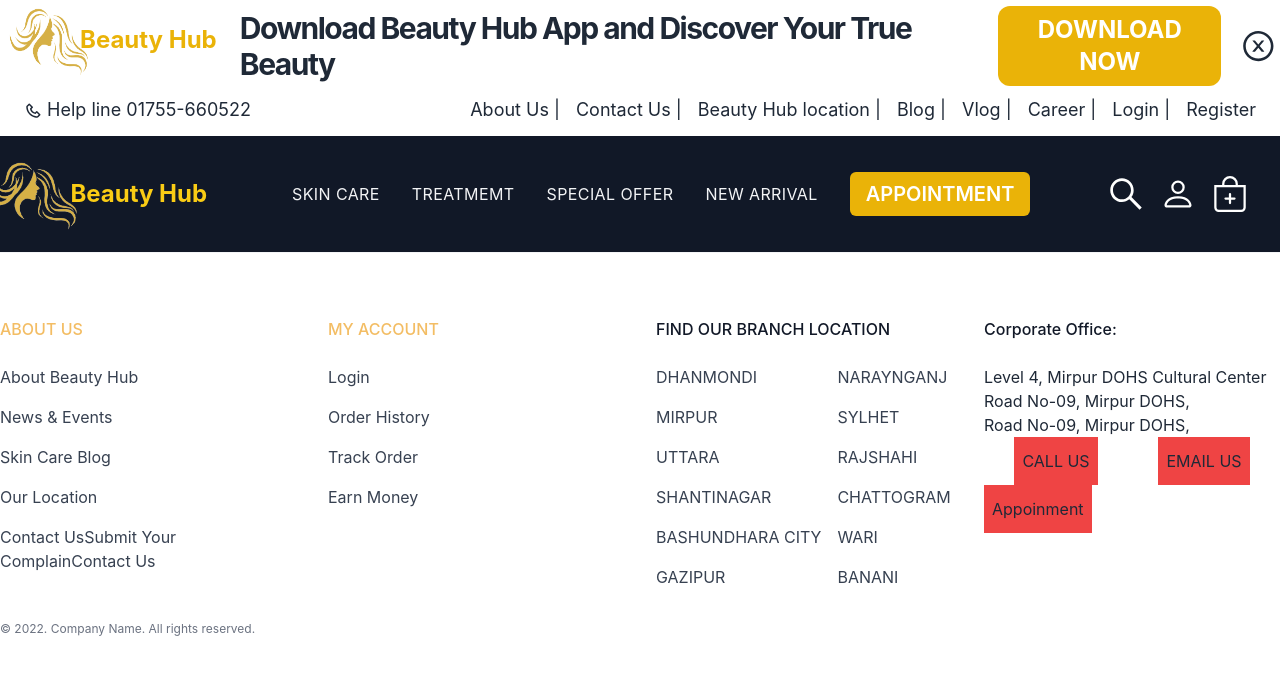
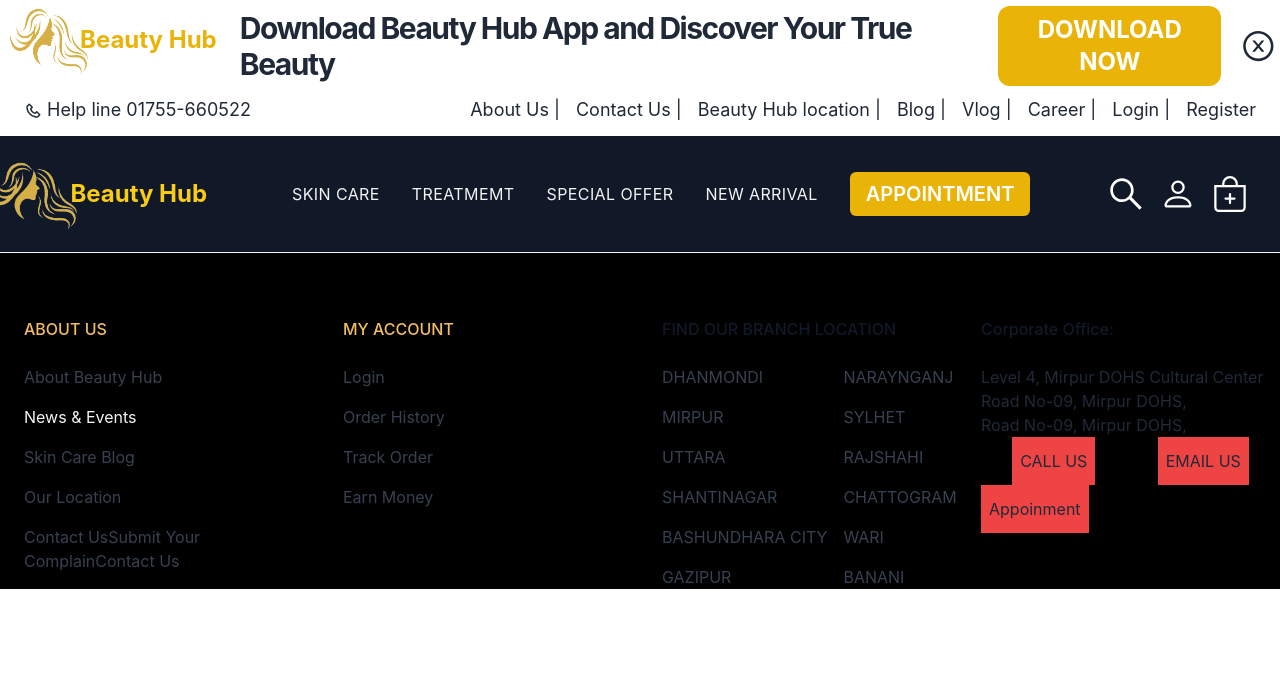
Before and after one commit to summenurfatema/beauty-hub, a React (Create React App) app: page / in a window 1280 px wide. Shown: the top 674 px of the page. Built offline with nearby package versions, Linux system fonts and the light colour scheme.

Commit message:
footer edited

```diff
--- a/src/pages/Footer/Footer.js
+++ b/src/pages/Footer/Footer.js
@@ -4,9 +4,9 @@
     return (
 
         <div
-            class="grid grid-cols-1 gap-8 pt-8 border-t border-gray-100 base:grid-cols-2 lg:grid-cols-4 lg:pt-16"
+            class="grid grid-cols-1 gap-5 pt-8 border-t border-gray-100 base:grid-cols-2 lg:grid-cols-4 lg:pt-16 bg-black pl-6"
         >
-            <div>
+            <div classNam=''>
                 <p class="font-medium text-brown">ABOUT US</p>
 
                 <nav aria-label="Footer Navigation - Services" class="mt-6">
@@ -18,7 +18,7 @@
                         </li>
 
                         <li>
-                            <a href=" " class="text-gray-700 transition hover:opacity-75">
+                            <a href=" " class="text-gray-100 transition hover:opacity-75">
                                 News & Events
                             </a>
                         </li>
@@ -185,9 +185,7 @@
 
 
 
-            <p class="text-xs text-gray-500">
-                &copy; 2022. Company Name. All rights reserved.
-            </p>
+
         </div>
 
 
```
